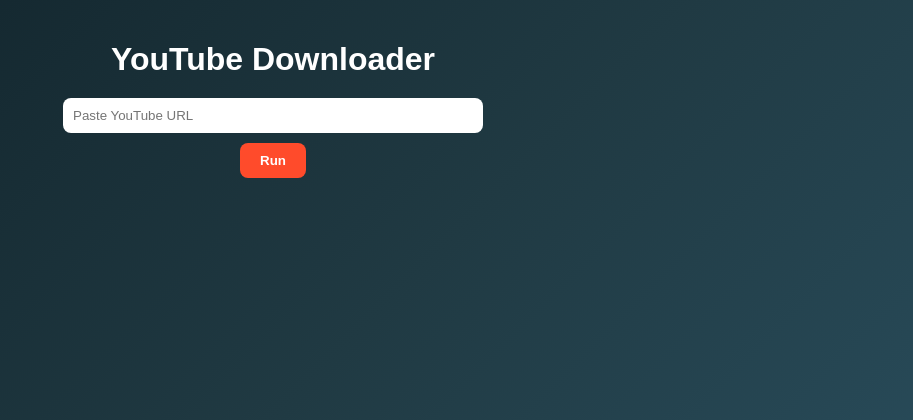
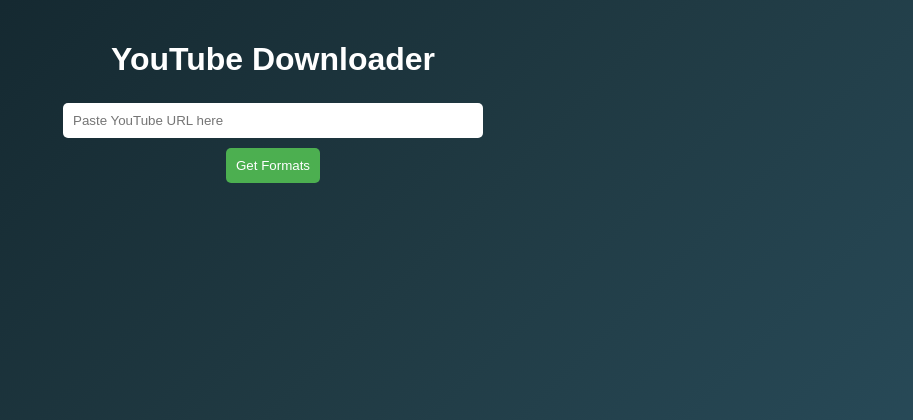
Before and after one commit to m5667/VideoDownloader, a FastAPI app: page / in a window 1280 px wide. Shown: the top 420 px of the page, without its empty margins (367-1280 px from the left). Run offline with FastAPI, Linux system fonts and the light colour scheme.

Commit message:
Update index.html

```diff
--- a/templates/index.html
+++ b/templates/index.html
@@ -2,14 +2,14 @@
 <html lang="en">
 <head>
 <meta charset="UTF-8">
-<meta name="viewport" content="width=device-width, initial-scale=1">
+<meta name="viewport" content="width=device-width, initial-scale=1.0">
 <title>YouTube Downloader</title>
 <style>
 body {
     margin: 0;
     font-family: Arial, sans-serif;
     background: linear-gradient(135deg, #0f2027, #203a43, #2c5364);
-    color: white;
+    color: #fff;
     display: flex;
     flex-direction: column;
     align-items: center;
@@ -17,63 +17,80 @@ body {
     padding: 20px;
 }
 h1 { margin-bottom: 20px; }
-input { width: 90%; max-width: 400px; padding: 10px; border-radius: 8px; border: none; margin-bottom: 10px; }
-button { padding: 10px 20px; border-radius: 8px; border: none; background: #ff4b2b; color: white; font-weight: bold; cursor: pointer; }
-button:hover { background: #ff416c; }
-.video-list { width: 100%; max-width: 500px; margin-top: 20px; }
-.video-item { background: rgba(255,255,255,0.05); padding: 10px; margin-bottom: 10px; border-radius: 8px; }
-.spinner { display: none; margin-top: 20px; border: 5px solid rgba(255,255,255,0.1); border-top: 5px solid #ff4b2b; border-radius: 50%; width: 50px; height: 50px; animation: spin 1s linear infinite; }
-@keyframes spin { 0% { transform: rotate(0deg); } 100% { transform: rotate(360deg); } }
+input, button {
+    padding: 10px;
+    margin: 5px 0;
+    border-radius: 5px;
+    border: none;
+    outline: none;
+}
+input { width: 100%; max-width: 400px; }
+button { background-color: #4caf50; color: #fff; cursor: pointer; }
+button:hover { background-color: #45a049; }
+.spinner {
+    display: none;
+    margin: 20px auto;
+    border: 5px solid #f3f3f3;
+    border-top: 5px solid #4caf50;
+    border-radius: 50%;
+    width: 40px;
+    height: 40px;
+    animation: spin 1s linear infinite;
+}
+@keyframes spin { 100% { transform: rotate(360deg); } }
+.format-list { margin-top: 20px; width: 100%; max-width: 500px; }
+.format-item { margin: 5px 0; padding: 10px; background: rgba(255,255,255,0.1); border-radius: 5px; display: flex; justify-content: space-between; align-items: center; }
+a.download { color: #4caf50; text-decoration: none; font-weight: bold; }
+a.download:hover { text-decoration: underline; }
 </style>
 </head>
 <body>
 <h1>YouTube Downloader</h1>
-<input type="text" id="url" placeholder="Paste YouTube URL">
-<button onclick="getInfo()">Run</button>
+<input type="text" id="urlInput" placeholder="Paste YouTube URL here">
+<button onclick="fetchFormats()">Get Formats</button>
 <div class="spinner" id="spinner"></div>
-<div class="video-list" id="video-list"></div>
+<div class="format-list" id="formats"></div>
 
 <script>
-async function getInfo() {
-    const url = document.getElementById('url').value;
-    const list = document.getElementById('video-list');
-    const spinner = document.getElementById('spinner');
-    list.innerHTML = '';
-    spinner.style.display = 'block';
+async function fetchFormats() {
+    const url = document.getElementById("urlInput").value.trim();
+    if (!url) return alert("Please enter a URL");
+    document.getElementById("spinner").style.display = "block";
+    document.getElementById("formats").innerHTML = "";
+
     try {
         const res = await fetch(`/info?url=${encodeURIComponent(url)}`);
-        if (!res.ok) {
-            const err = await res.json();
-            alert(err.detail);
-            spinner.style.display = 'none';
-            return;
+        if (!res.ok) throw new Error(await res.text());
+        const data = await res.json();
+        const formatsDiv = document.getElementById("formats");
+
+        if(data.mp4_formats.length){
+            formatsDiv.innerHTML += "<h3>MP4 Formats</h3>";
+            data.mp4_formats.forEach(f => {
+                const item = document.createElement("div");
+                item.className = "format-item";
+                item.innerHTML = `<span>${f.height || ''}p ${f.fps || ''}fps</span>
+                                  <a class="download" href="${f.url}" target="_blank">Download</a>`;
+                formatsDiv.appendChild(item);
+            });
         }
-        const data = await res.json();
-        spinner.style.display = 'none';
-        if (data.is_playlist) {
-            data.videos.forEach(v => {
-                const div = document.createElement('div');
-                div.className = 'video-item';
-                div.innerHTML = `<strong>${v.title}</strong><br>` +
-                    v.formats.map(f => `<button onclick="download('${url}','${f.format_id}')">${f.ext} ${f.height||''}p</button>`).join(' ');
-                list.appendChild(div);
+
+        if(data.mp3_formats.length){
+            formatsDiv.innerHTML += "<h3>MP3 Formats</h3>";
+            data.mp3_formats.forEach(f => {
+                const item = document.createElement("div");
+                item.className = "format-item";
+                item.innerHTML = `<span>${f.abr || ''} kbps</span>
+                                  <a class="download" href="${f.url}" target="_blank">Download</a>`;
+                formatsDiv.appendChild(item);
             });
-        } else {
-            const div = document.createElement('div');
-            div.className = 'video-item';
-            div.innerHTML = `<strong>${data.title}</strong><br>` +
-                (data.mp4_formats.map(f => `<button onclick="download('${url}','${f.format_id}')">MP4 ${f.height||''}p</button>`).join(' ') +
-                data.mp3_formats.map(f => `<button onclick="download('${url}','${f.format_id}')">MP3 ${f.abr||''}kbps</button>`).join(' '));
-            list.appendChild(div);
         }
-    } catch(err) {
-        spinner.style.display = 'none';
-        alert('Error fetching video info.');
+
+    } catch(e) {
+        alert("Error: " + e.message);
+    } finally {
+        document.getElementById("spinner").style.display = "none";
     }
-}
-
-function download(url, format_id) {
-    window.location = `/download?url=${encodeURIComponent(url)}&format_id=${format_id}`;
 }
 </script>
 </body>
```
